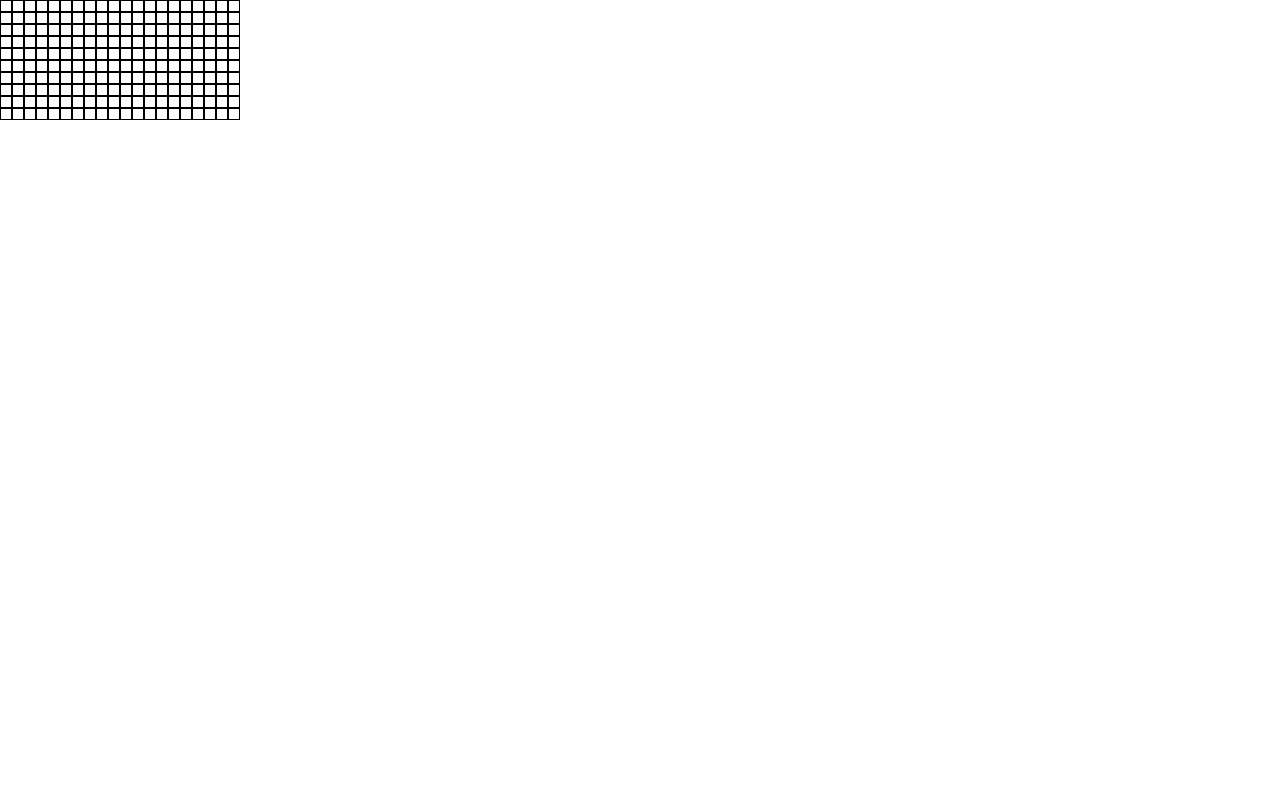
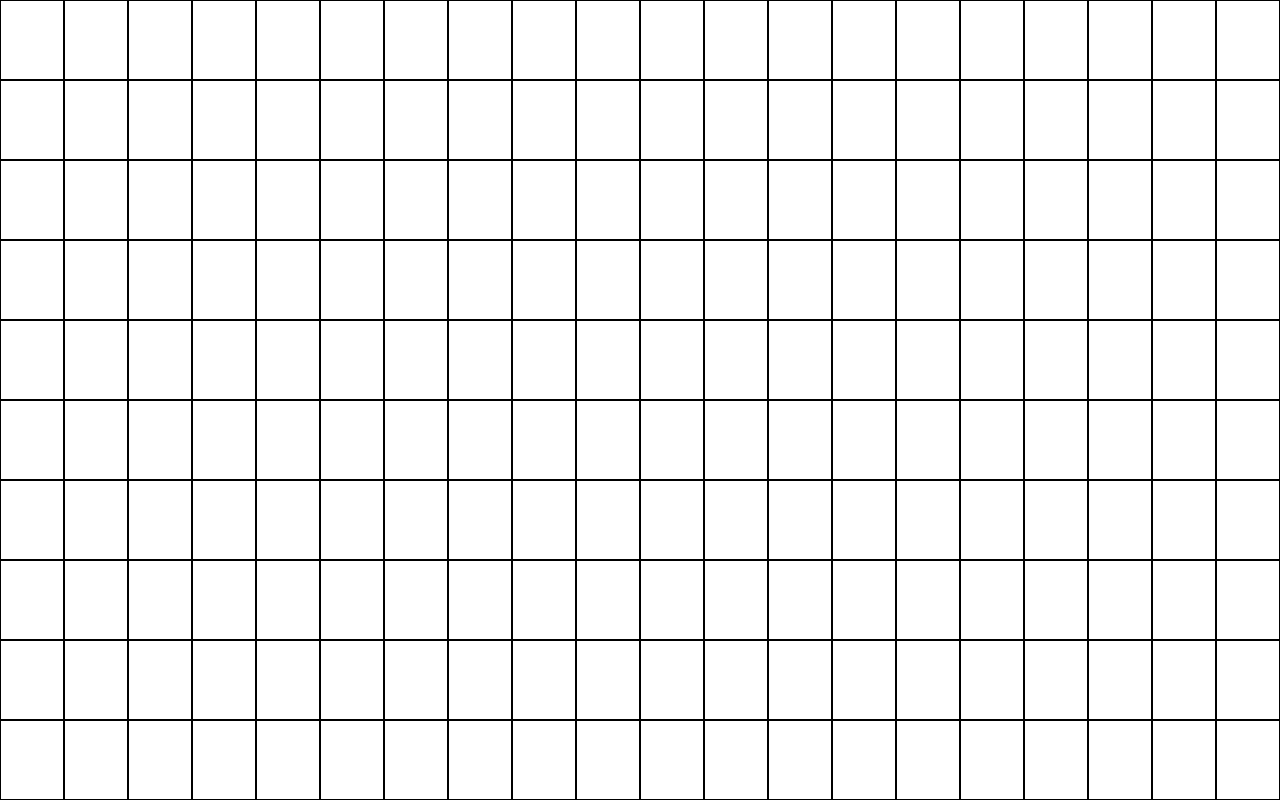
Before and after one commit to theo-seb/react-game-of-life, a React (Create React App) app: page / in a window 1280 px wide. Built offline with nearby package versions, Linux system fonts and the light colour scheme.

Commit message:
set grid to fill the whole page

```diff
--- a/src/App.js
+++ b/src/App.js
@@ -19,8 +19,8 @@ function App() {
               <div key={`${i}-${j}`} style={{
                 backgroundColor: cell ? 'black': 'white',
                 border: '1px black solid',
-                height: '10px',
-                width: '10px',
+                height: `${100 / ROWS}vh`,
+                width: `${100 / COLUMNS}vw`,
               }} />
             ))
           }</div>)
--- a/src/index.css
+++ b/src/index.css
@@ -1,5 +1,8 @@
-body {
+body, html {
   margin: 0;
   padding: 0;
+}
+
+* {
   box-sizing: border-box;
 }
```
